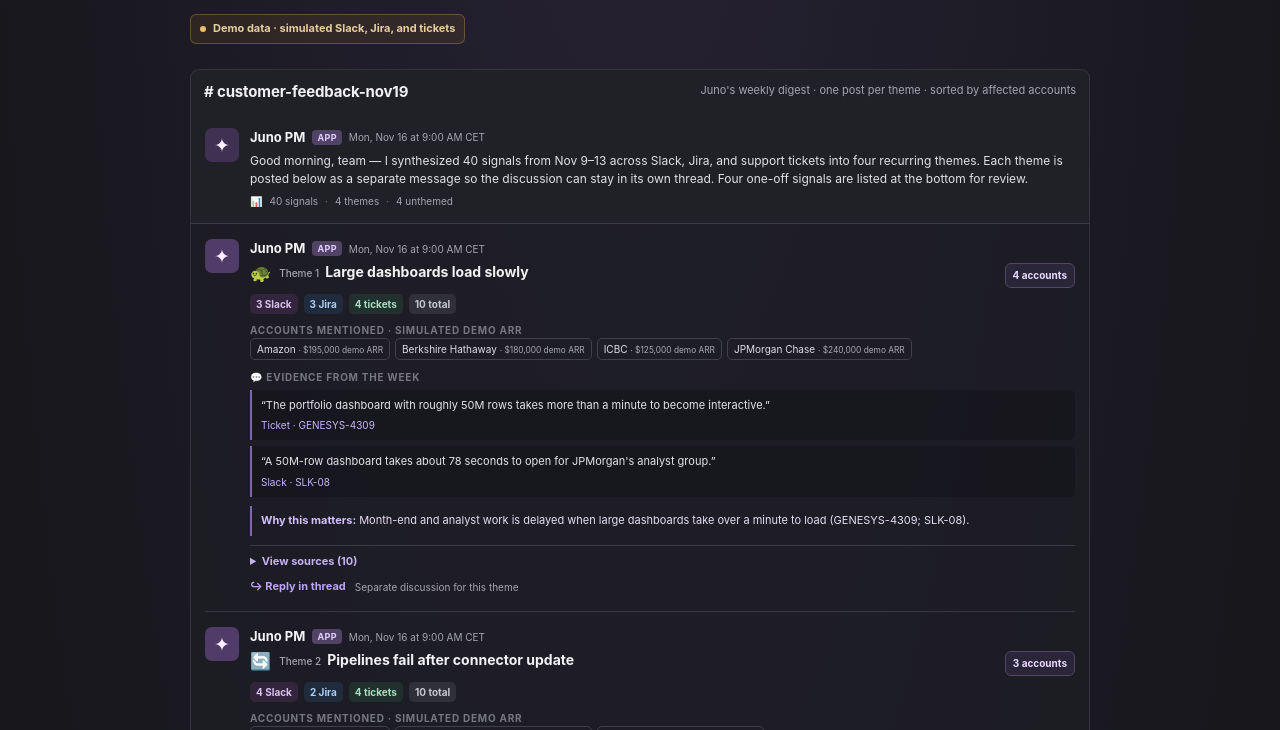
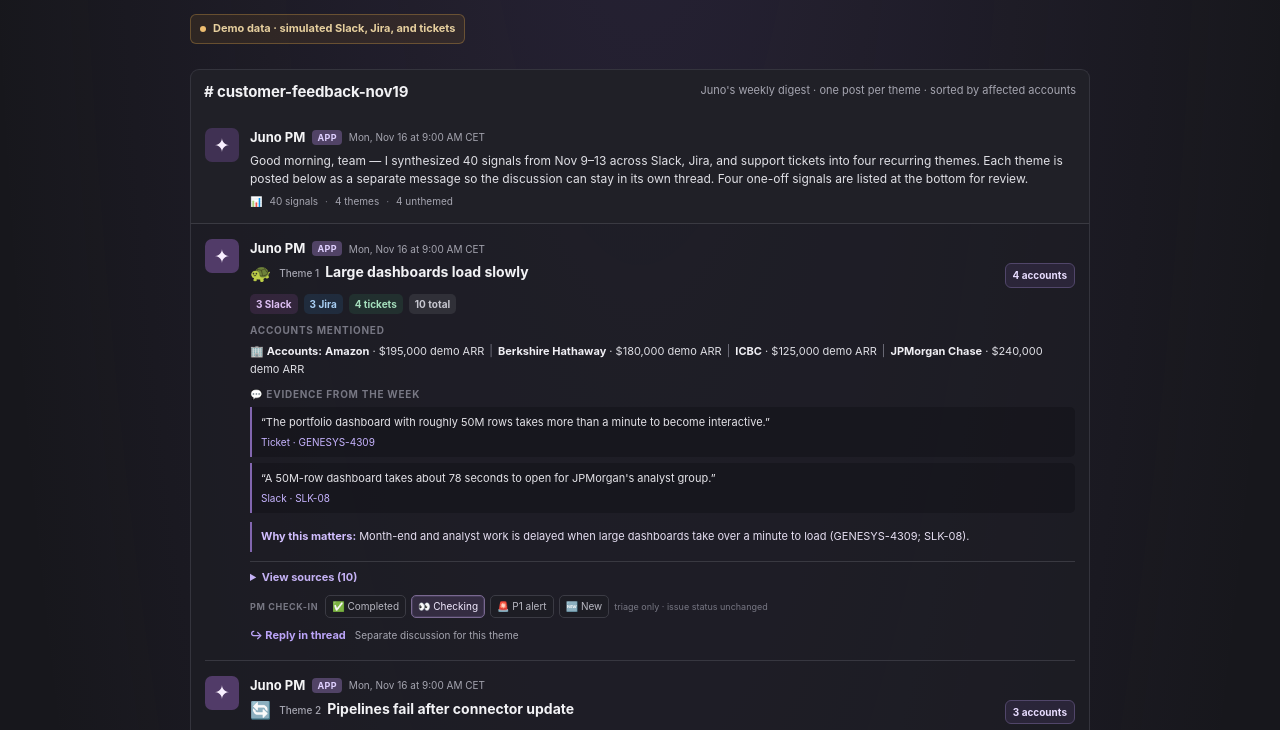
Before and after one commit to pali-lespaul/juno-pm, a plain HTML site: page 02-prototype/index.html in a window 1280 px wide. Shown: the part 218-948 px from the top of the page. Drawn offline with Linux system fonts and the light colour scheme.

Commit message:
Add PM review status controls to digest posts

```diff
--- a/02-prototype/index.html
+++ b/02-prototype/index.html
@@ -174,15 +174,9 @@
     .count-chip.jira { color: #a8cff4; background: rgba(47, 105, 156, .2); }
     .count-chip.ticket { color: #a5dfbd; background: rgba(51, 127, 85, .2); }
     .count-chip.total { color: #c7c7d0; background: #303038; }
-    .account-list { display: flex; flex-wrap: wrap; gap: 5px; margin: 0 0 10px; }
-    .account-chip {
-      padding: 3px 6px;
-      border: 1px solid #41414a;
-      border-radius: 5px;
-      color: #dedee4;
-      font-size: 10px;
-    }
-    .account-chip small { color: #aaaab5; }
+    .slack-account-line { margin: 4px 0 9px; color: #dedee4; font-size: 11px; line-height: 1.65; }
+    .slack-account-line strong { color: #f0eff4; }
+    .account-divider { padding: 0 5px; color: var(--subtle); }
     .evidence-label { color: var(--subtle); font-size: 10px; font-weight: 700; letter-spacing: .075em; text-transform: uppercase; }
     .quote-row { display: grid; grid-template-columns: 1fr; gap: 6px; margin: 5px 0 9px; }
     blockquote {
@@ -209,6 +203,15 @@
     .source-text { margin: 5px 0 0; color: #e3e3e9; font-size: 11px; }
     .source-context { margin: 4px 0 0; color: #a9a9b3; font-size: 10px; }
     .message-actions { display: flex; align-items: center; gap: 9px; margin-top: 8px; }
+    .review-status { display: flex; align-items: center; gap: 5px; flex-wrap: wrap; margin-top: 9px; }
+    .status-caption { margin-right: 2px; color: var(--subtle); font-size: 9px; font-weight: 750; letter-spacing: .07em; text-transform: uppercase; }
+    .status-button { border: 1px solid #3b3b44; border-radius: 5px; padding: 3px 6px; color: #b7b7c1; background: rgba(30, 30, 36, .55); cursor: pointer; font-size: 10px; }
+    .status-button:hover { border-color: #676170; color: #f2f0f6; }
+    .status-button[aria-pressed="true"] { border-color: #79688f; color: #f2eaff; background: rgba(102, 79, 131, .3); box-shadow: inset 0 0 0 1px rgba(187, 164, 248, .12); }
+    .status-button[data-status="p1"][aria-pressed="true"] { border-color: #a85a5f; color: #ffc6c8; background: rgba(147, 51, 57, .24); }
+    .status-button[data-status="completed"][aria-pressed="true"] { border-color: #4b8762; color: #b5edc8; background: rgba(44, 112, 69, .24); }
+    .status-button[data-status="new"][aria-pressed="true"] { border-color: #6a78a1; color: #c9d5ff; background: rgba(67, 88, 144, .25); }
+    .status-note { color: var(--subtle); font-size: 9px; }
     .thread-button { border: 0; padding: 2px 0; color: #bba4f8; background: transparent; cursor: pointer; font-size: 11px; font-weight: 650; }
     .thread-button:hover { color: #e0d5ff; text-decoration: underline; }
     .thread-state { color: var(--muted); font-size: 10px; }
@@ -369,10 +372,17 @@
     ];
 
     const themes = [
-      { id: "dashboard", emoji: "🐢", name: "Large dashboards load slowly", why: "Month-end and analyst work is delayed when large dashboards take over a minute to load (GENESYS-4309; SLK-08).", evidence: ["GENESYS-4309", "SLK-08"] },
-      { id: "pipeline", emoji: "🔄", name: "Pipelines fail after connector update", why: "Amazon's dashboard refresh and Berkshire's release-readiness check are waiting on failed syncs (GENESYS-4301; GENESYS-4302).", evidence: ["GENESYS-4301", "GENESYS-4302"] },
-      { id: "sso", emoji: "🔐", name: "SSO sign-in loops or drops sessions", why: "JPMorgan and Amazon report blocked admin or service-user access during sign-in (GENESYS-4305; GENESYS-4307).", evidence: ["GENESYS-4305", "GENESYS-4307"] },
-      { id: "permissions", emoji: "🛡️", name: "Teams need column-level permissions", why: "JPMorgan reports that contractor access cannot hide sensitive fields while keeping the report available (GENESYS-4313).", evidence: ["GENESYS-4313", "SLK-11"] }
+      { id: "dashboard", emoji: "🐢", name: "Large dashboards load slowly", why: "Month-end and analyst work is delayed when large dashboards take over a minute to load (GENESYS-4309; SLK-08).", evidence: ["GENESYS-4309", "SLK-08"], initialStatus: "checking" },
+      { id: "pipeline", emoji: "🔄", name: "Pipelines fail after connector update", why: "Amazon's dashboard refresh and Berkshire's release-readiness check are waiting on failed syncs (GENESYS-4301; GENESYS-4302).", evidence: ["GENESYS-4301", "GENESYS-4302"], initialStatus: "p1" },
+      { id: "sso", emoji: "🔐", name: "SSO sign-in loops or drops sessions", why: "JPMorgan and Amazon report blocked admin or service-user access during sign-in (GENESYS-4305; GENESYS-4307).", evidence: ["GENESYS-4305", "GENESYS-4307"], initialStatus: "completed" },
+      { id: "permissions", emoji: "🛡️", name: "Teams need column-level permissions", why: "JPMorgan reports that contractor access cannot hide sensitive fields while keeping the report available (GENESYS-4313).", evidence: ["GENESYS-4313", "SLK-11"], initialStatus: "new" }
+    ];
+
+    const reviewStatuses = [
+      { id: "completed", label: "✅ Completed" },
+      { id: "checking", label: "👀 Checking" },
+      { id: "p1", label: "🚨 P1 alert" },
+      { id: "new", label: "🆕 New" }
     ];
 
     const escapeHtml = (value) => String(value).replace(/[&<>"']/g, (char) => ({
@@ -408,7 +418,8 @@
       const jira = sourceCount(items, "Jira");
       const tickets = sourceCount(items, "Ticket");
       const evidence = theme.evidence.map((id) => sources.find((source) => source.id === id)).filter(Boolean);
-      const accountChips = affected.map((name) => `<span class="account-chip">${escapeHtml(name)} <small>· ${escapeHtml(accounts[name].arr)} demo ARR</small></span>`).join("");
+      const accountLine = affected.map((name) => `<span><strong>${escapeHtml(name)}</strong> · ${escapeHtml(accounts[name].arr)} demo ARR</span>`).join('<span class="account-divider">|</span>');
+      const statusControls = reviewStatuses.map((status) => `<button class="status-button" type="button" data-status="${status.id}" aria-pressed="${status.id === theme.initialStatus}" aria-label="Set PM review status to ${status.label}">${status.label}</button>`).join("");
       return `<article class="theme-card" aria-labelledby="title-${escapeHtml(theme.id)}">
         <div class="message-avatar" aria-hidden="true">✦</div>
         <div class="message-body">
@@ -424,8 +435,8 @@
             <span class="count-chip ticket">${tickets} tickets</span>
             <span class="count-chip total">${items.length} total</span>
           </div>
-          <div class="evidence-label">Accounts mentioned · simulated demo ARR</div>
-          <div class="account-list">${accountChips}</div>
+          <div class="evidence-label">Accounts mentioned</div>
+          <p class="slack-account-line">🏢 <strong>Accounts:</strong> ${accountLine}</p>
           <div class="evidence-label">💬 Evidence from the week</div>
           <div class="quote-row">${evidence.map((source) => `<blockquote>“${escapeHtml(source.text)}”<footer><a href="#src-${escapeHtml(source.id)}">${escapeHtml(source.type)} · ${escapeHtml(source.id)}</a></footer></blockquote>`).join("")}</div>
           <p class="why"><strong>Why this matters:</strong> ${escapeHtml(theme.why)}</p>
@@ -433,6 +444,11 @@
             <summary>View sources (${items.length})</summary>
             <ul class="source-list">${items.map(renderSource).join("")}</ul>
           </details>
+          <div class="review-status" role="group" aria-label="PM on-duty review status">
+            <span class="status-caption">PM check-in</span>
+            ${statusControls}
+            <span class="status-note">triage only · issue status unchanged</span>
+          </div>
           <div class="message-actions">
             <button class="thread-button" type="button" aria-expanded="false" aria-controls="thread-${escapeHtml(theme.id)}">↪ Reply in thread</button>
             <span class="thread-state">Separate discussion for this theme</span>
@@ -464,6 +480,14 @@
       });
     });
 
+    document.querySelectorAll(".review-status").forEach((group) => {
+      group.querySelectorAll(".status-button").forEach((button) => {
+        button.addEventListener("click", () => {
+          group.querySelectorAll(".status-button").forEach((option) => option.setAttribute("aria-pressed", String(option === button)));
+        });
+      });
+    });
+
     document.querySelectorAll('blockquote a[href^="#src-"]').forEach((link) => {
       link.addEventListener("click", (event) => {
         event.preventDefault();
```
